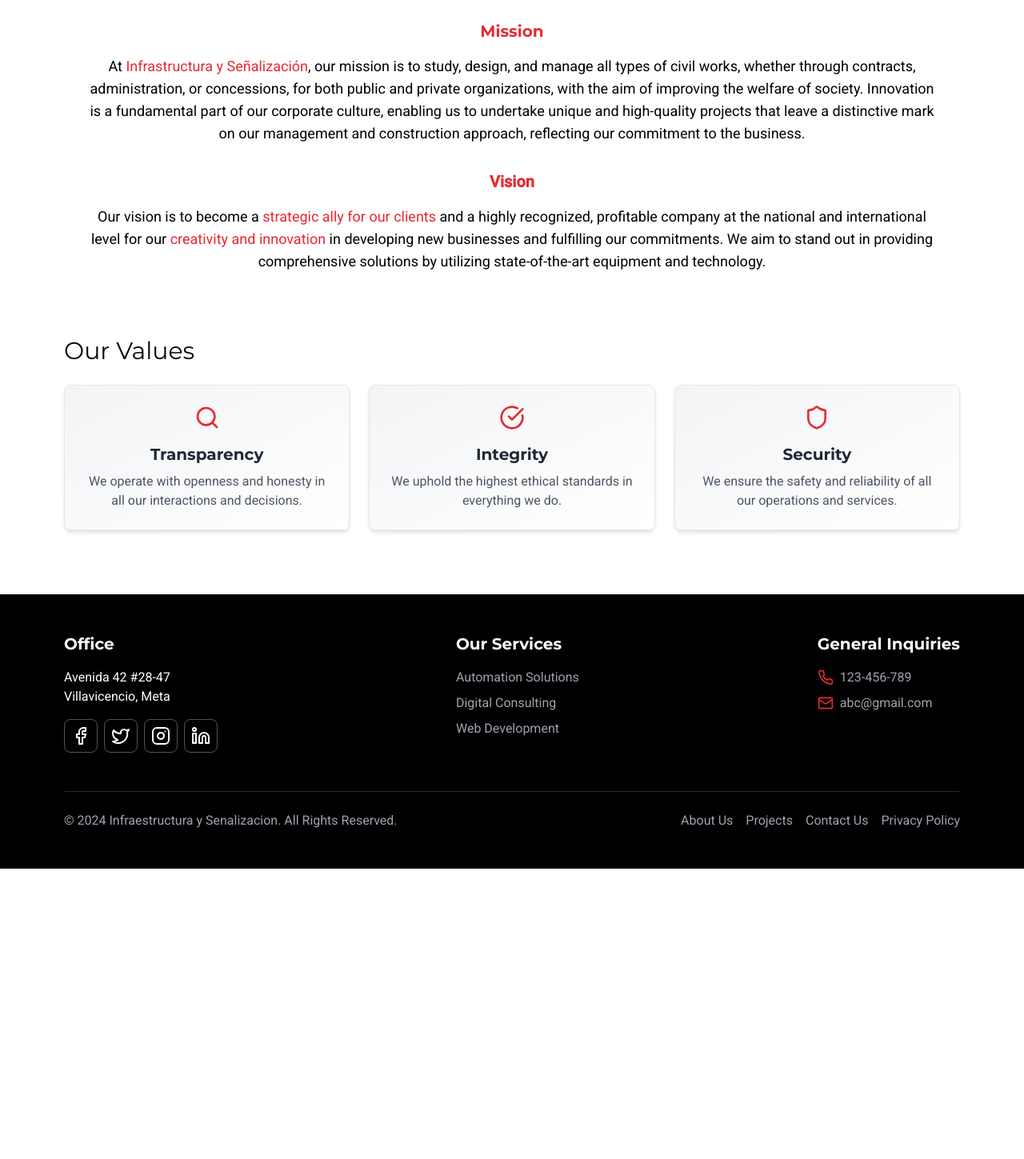
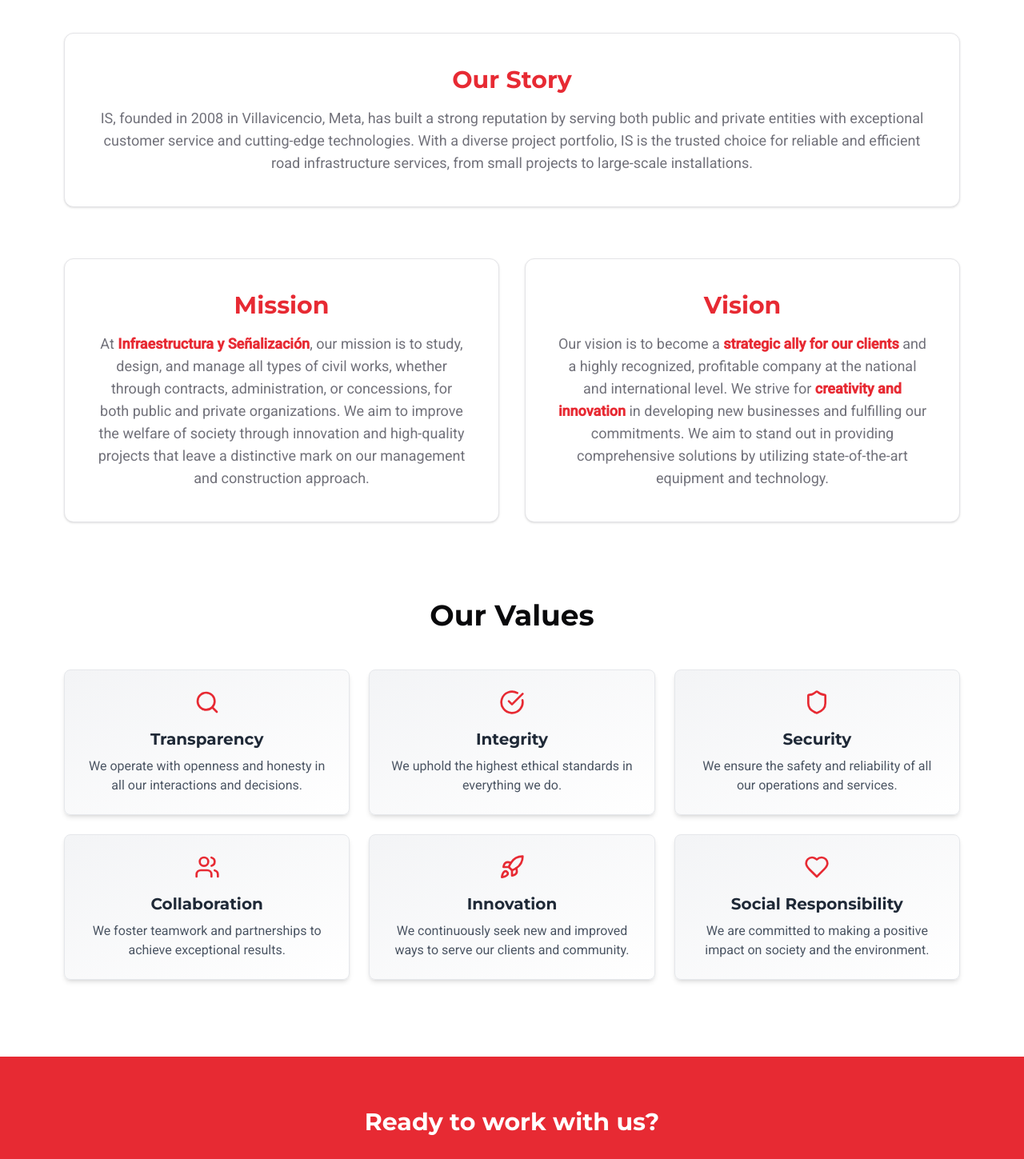
Before and after one commit to juanovt10/iys-website, a Next.js app: page /about in a window 1280 px wide. Shown: the part 620-2069 px from the top of the page at 80% size. Before the commit the page ends 1706 px from the top, so only its background shows below. Built offline with nearby package versions, Linux system fonts and the light colour scheme.

Commit message:
Improve about us UI

```diff
--- a/app/about/page.js
+++ b/app/about/page.js
@@ -1,8 +1,87 @@
+// import React from 'react'
+// import Hero2 from '../../assets/images/hero2.jpg'
+// import Hero from '@/components/Hero'
+// import ValueCard from '@/components/ValueCard'
+// import { Search, CheckCircle, Shield } from "lucide-react";
+
+// const AboutUs = () => {
+//   const values = [
+//     {
+//       icon: Search,
+//       title: "Transparency",
+//       description: "We operate with openness and honesty in all our interactions and decisions.",
+//     },
+//     {
+//       icon: CheckCircle,
+//       title: "Integrity",
+//       description: "We uphold the highest ethical standards in everything we do.",
+//     },
+//     {
+//       icon: Shield,
+//       title: "Security",
+//       description: "We ensure the safety and reliability of all our operations and services.",
+//     },
+//   ];
+
+
+//   return (
+//     <main className='space-y-20 mb-20'>
+//       <Hero
+//         imageSrc={Hero2}
+//         title="Who is infraestructura y senalizacion"
+//         subtitle="IS, founded in 2008 in Villavicencio, Meta, is a leading Colombian company specializing in high-quality road signage and installations. Known for innovative, cost-effective solutions, IS has built a strong reputation by serving both public and private entities with exceptional customer service and cutting-edge technologies. With a diverse project portfolio, IS is the trusted choice for reliable and efficient road infrastructure services, from small projects to large-scale installations."
+//       />
+
+//       {/* mission vision */}
+//       <section className='px-20'>
+//         <div className="container mx-auto px-6 text-center space-y-8">
+//           {/* Mission */}
+//           <div className="space-y-4">
+//             <h2 className="text-xl font-bold text-primary">Mission</h2>
+//             <p className="text-lg text-black">
+//               At <span className="text-primary">Infrastructura y Señalización</span>, our mission is to study, design, and manage all types of civil works, whether through contracts, administration, or concessions, for both public and private organizations, with the aim of improving the welfare of society. Innovation is a fundamental part of our corporate culture, enabling us to undertake unique and high-quality projects that leave a distinctive mark on our management and construction approach, reflecting our commitment to the business.
+//             </p>
+//           </div>
+
+//           {/* Vision */}
+//           <div className="space-y-4">
+//             <p className="text-xl font-bold text-primary">Vision</p>
+//             <p className="text-lg text-black">
+//               Our vision is to become a <span className="text-primary">strategic ally for our clients</span> and a highly recognized, profitable company at the national and international level for our <span className="text-primary">creativity and innovation</span> in developing new businesses and fulfilling our commitments. We aim to stand out in providing comprehensive solutions by utilizing state-of-the-art equipment and technology.
+//             </p>
+//           </div>
+//         </div>
+
+//       </section>
+//       <section className='px-20 space-y-6'>
+//         <h1 className='text-3xl'>Our Values</h1>
+//         <div className="grid grid-cols-1 md:grid-cols-2 lg:grid-cols-3 gap-6 ">
+//           {values.map((value, index) => (
+//             <ValueCard
+//               key={index}
+//               icon={value.icon}
+//               title={value.title}
+//               description={value.description}
+//             />
+//           ))}
+//         </div>
+//       </section>
+//     </main>
+//   )
+// }
+
+// export default AboutUs
+
+'use client'
+
 import React from 'react'
+import Image from 'next/image'
 import Hero2 from '../../assets/images/hero2.jpg'
 import Hero from '@/components/Hero'
 import ValueCard from '@/components/ValueCard'
-import { Search, CheckCircle, Shield } from "lucide-react";
+import { Search, CheckCircle, Shield, Users, Rocket, Heart } from 'lucide-react'
+import { Card, CardContent } from '@/components/ui/card'
+import CTA from '@/components/CTA'
 
 const AboutUs = () => {
   const values = [
@@ -21,41 +100,69 @@ const AboutUs = () => {
       title: "Security",
       description: "We ensure the safety and reliability of all our operations and services.",
     },
+    {
+      icon: Users,
+      title: "Collaboration",
+      description: "We foster teamwork and partnerships to achieve exceptional results.",
+    },
+    {
+      icon: Rocket,
+      title: "Innovation",
+      description: "We continuously seek new and improved ways to serve our clients and community.",
+    },
+    {
+      icon: Heart,
+      title: "Social Responsibility",
+      description: "We are committed to making a positive impact on society and the environment.",
+    },
   ];
 
-
   return (
-    <main className='space-y-20 mb-20'>
+    <main className='space-y-24'>
       <Hero
         imageSrc={Hero2}
-        title="Who is infraestructura y senalizacion"
-        subtitle="IS, founded in 2008 in Villavicencio, Meta, is a leading Colombian company specializing in high-quality road signage and installations. Known for innovative, cost-effective solutions, IS has built a strong reputation by serving both public and private entities with exceptional customer service and cutting-edge technologies. With a diverse project portfolio, IS is the trusted choice for reliable and efficient road infrastructure services, from small projects to large-scale installations."
+        title="Who is Infraestructura y Señalización"
+        subtitle="Founded in 2008, IS is a leading Colombian company specializing in high-quality road signage and installations."
       />
 
-      {/* mission vision */}
-      <section className='px-20'>
-        <div className="container mx-auto px-6 text-center space-y-8">
-          {/* Mission */}
-          <div className="space-y-4">
-            <h2 className="text-xl font-bold text-primary">Mission</h2>
-            <p className="text-lg text-black">
-              At <span className="text-primary">Infrastructura y Señalización</span>, our mission is to study, design, and manage all types of civil works, whether through contracts, administration, or concessions, for both public and private organizations, with the aim of improving the welfare of society. Innovation is a fundamental part of our corporate culture, enabling us to undertake unique and high-quality projects that leave a distinctive mark on our management and construction approach, reflecting our commitment to the business.
-            </p>
-          </div>
+      <section className='px-4 md:px-20'>
+        <div className="container mx-auto text-center space-y-16">
+          <Card>
+            <CardContent className="p-6 md:p-10 space-y-8">
+              <div className="space-y-4">
+                <h2 className="text-2xl md:text-3xl font-bold text-primary">Our Story</h2>
+                <p className="text-lg text-muted-foreground">
+                  IS, founded in 2008 in Villavicencio, Meta, has built a strong reputation by serving both public and private entities with exceptional customer service and cutting-edge technologies. With a diverse project portfolio, IS is the trusted choice for reliable and efficient road infrastructure services, from small projects to large-scale installations.
+                </p>
+              </div>
+            </CardContent>
+          </Card>
 
-          {/* Vision */}
-          <div className="space-y-4">
-            <p className="text-xl font-bold text-primary">Vision</p>
-            <p className="text-lg text-black">
-              Our vision is to become a <span className="text-primary">strategic ally for our clients</span> and a highly recognized, profitable company at the national and international level for our <span className="text-primary">creativity and innovation</span> in developing new businesses and fulfilling our commitments. We aim to stand out in providing comprehensive solutions by utilizing state-of-the-art equipment and technology.
-            </p>
+          <div className="grid md:grid-cols-2 gap-8">
+            <Card>
+              <CardContent className="p-6 md:p-10 space-y-4">
+                <h2 className="text-2xl md:text-3xl font-bold text-primary">Mission</h2>
+                <p className="text-lg text-muted-foreground">
+                  At <span className="text-primary font-semibold">Infraestructura y Señalización</span>, our mission is to study, design, and manage all types of civil works, whether through contracts, administration, or concessions, for both public and private organizations. We aim to improve the welfare of society through innovation and high-quality projects that leave a distinctive mark on our management and construction approach.
+                </p>
+              </CardContent>
+            </Card>
+
+            <Card>
+              <CardContent className="p-6 md:p-10 space-y-4">
+                <h2 className="text-2xl md:text-3xl font-bold text-primary">Vision</h2>
+                <p className="text-lg text-muted-foreground">
+                  Our vision is to become a <span className="text-primary font-semibold">strategic ally for our clients</span> and a highly recognized, profitable company at the national and international level. We strive for <span className="text-primary font-semibold">creativity and innovation</span> in developing new businesses and fulfilling our commitments. We aim to stand out in providing comprehensive solutions by utilizing state-of-the-art equipment and technology.
+                </p>
+              </CardContent>
+            </Card>
           </div>
         </div>
+      </section>
 
-      </section>
-      <section className='px-20 space-y-6'>
-        <h1 className='text-3xl'>Our Values</h1>
-        <div className="grid grid-cols-1 md:grid-cols-2 lg:grid-cols-3 gap-6 ">
+      <section className='px-4 md:px-20 space-y-12'>
+        <h2 className='text-3xl md:text-4xl font-bold text-center'>Our Values</h2>
+        <div className="grid grid-cols-1 md:grid-cols-2 lg:grid-cols-3 gap-6">
           {values.map((value, index) => (
             <ValueCard
               key={index}
@@ -66,6 +173,10 @@ const AboutUs = () => {
           ))}
         </div>
       </section>
+      <CTA
+        title='work with us'
+        service='Infraestructura y Senalizacion'
+      />
     </main>
   )
 }
--- a/components/CTA.js
+++ b/components/CTA.js
@@ -1,13 +1,13 @@
 import React from 'react'
 import { Button } from './ui/button'
 
-const CTA = ( { service } ) => {
+const CTA = ( { title } ) => {
   return (
     <section className="px-10 md:px-20 py-16 bg-primary text-white text-center">
       <div className="max-w-2xl mx-auto space-y-6">
-        <h2 className="text-3xl font-bold">Ready to get started?</h2>
+        <h2 className="text-3xl font-bold">Ready to {title}?</h2>
         <p className="text-lg">
-          Let's discuss how our {service} can benefit your project.
+          Let's discuss how we can benefit your project.
         </p>
         <Button
           variant="secondary"
```
Also changed, not shown: app/page.js (+4 -95 lines).
